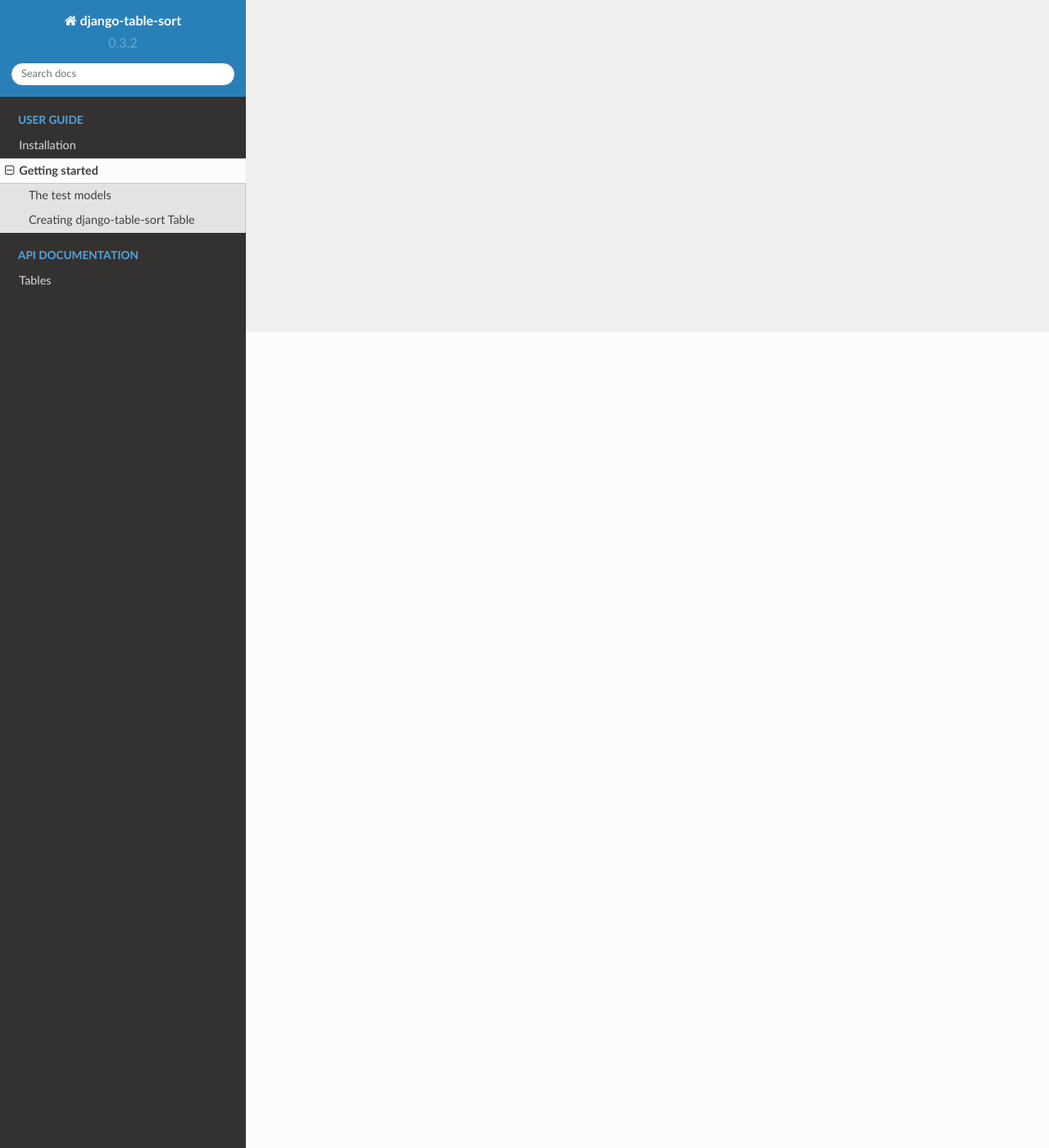
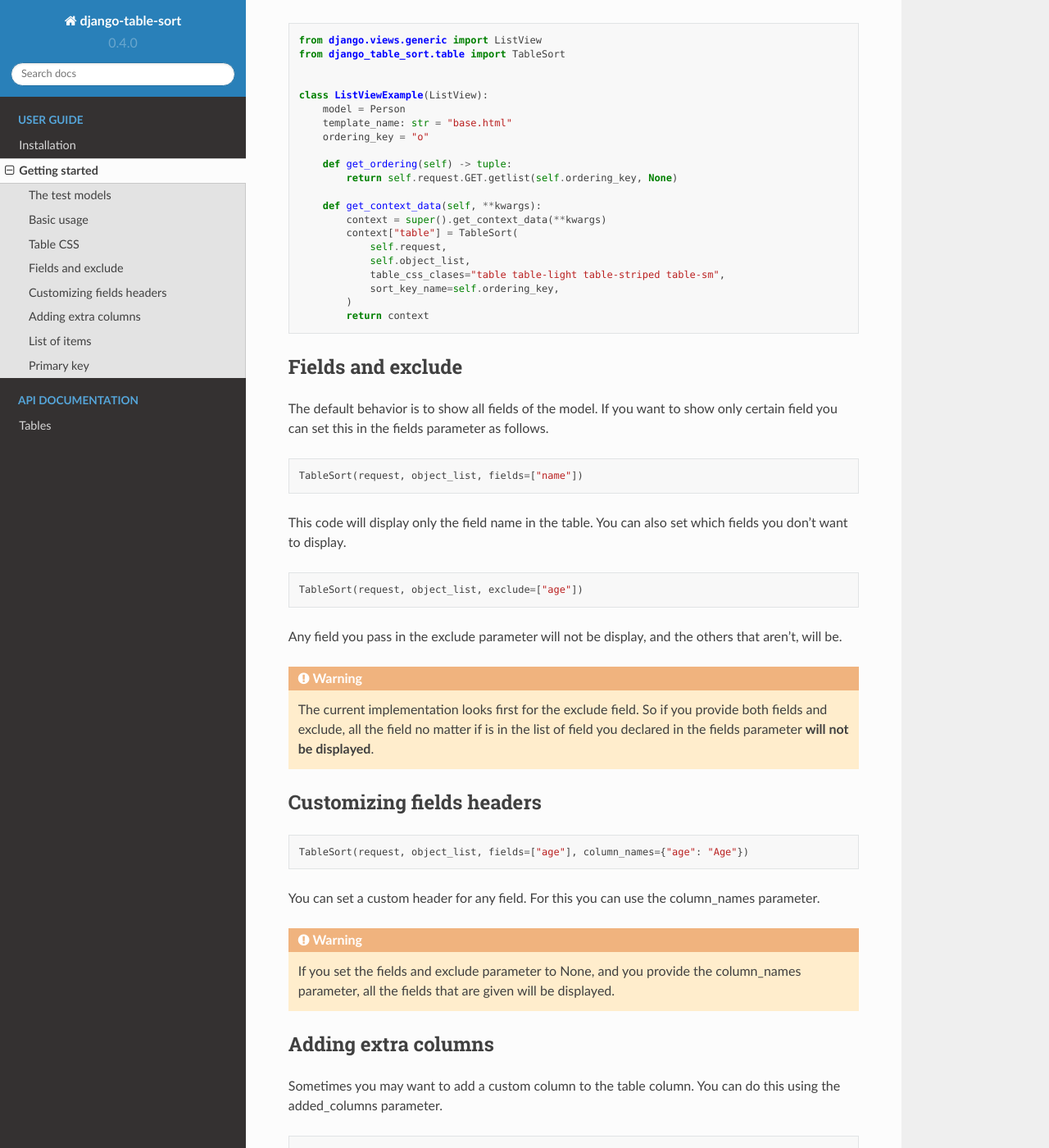
Before and after one commit to TheRealVizard/django-table-sort, a Sphinx documentation site: the page built from docs/usage.rst, in a window 1280 px wide and 1400 px high, scrolled down 995 px. Shown: the whole window at 82% size. Built offline with Sphinx 7.4.7 and the Read the Docs theme 2.0.0, drawn with Linux system fonts in a browser that asks for light colours; some of the changed text lies outside the part shown.

Commit message:
Adding field and exclude (#11)
* Added fields and exclude

* updated docstring

* Updated docs

* Updated lock file

* Added basic table test case

* Added fields and exclude test

* Fixing docs

```diff
--- a/docs/conf.py
+++ b/docs/conf.py
@@ -18,7 +18,7 @@
 author = "Eduardo Leyva"
 copyright = f"{datetime.now().year}, {author}"
 
-version = "0.3.2"
+version = "0.4.0"
 
 
 extensions = ["sphinx.ext.autodoc", "sphinx.ext.intersphinx"]
--- a/docs/usage.rst
+++ b/docs/usage.rst
@@ -3,7 +3,7 @@
 ===============
 
 The test models
-===============
+***************
 
 For example purposes, we'll use a simplified book app. Here is our models.
 
@@ -19,8 +19,8 @@
         def __str__(self):
             return self.name
 
-Creating django-table-sort Table
-================================
+Basic usage
+***********
 
 .. code-block:: python
 
@@ -34,4 +34,125 @@
         table = TableSort(request, Person.objects.all())
         return render(request, "template.html", context={"table": table})
 
-To see the different option you can provide please see the section :ref:`table-sort-class`.
+This is the basic usage of the table sort. You can use this to display Queryset and also list of items.
+
+.. note::
+    The default text for the header when displaying data from a Queryset is the verbose_name of the field. For list of any other object you must set the header text using the column_names parameter.
+
+Table CSS
+*********
+
+You can provide the css classes that the table should have as below.
+
+.. code-block:: python
+
+    from django.views.generic import ListView
+    from django_table_sort.table import TableSort
+
+
+    class ListViewExample(ListView):
+        model = Person
+        template_name: str = "base.html"
+        ordering_key = "o"
+
+        def get_ordering(self) -> tuple:
+            return self.request.GET.getlist(self.ordering_key, None)
+
+        def get_context_data(self, **kwargs):
+            context = super().get_context_data(**kwargs)
+            context["table"] = TableSort(
+                self.request,
+                self.object_list,
+                table_css_clases="table table-light table-striped table-sm",
+                sort_key_name=self.ordering_key,
+            )
+            return context
+
+Fields and exclude
+******************
+
+The default behavior is to show all fields of the model. If you want to show only certain field you can set this in the fields parameter as follows.
+
+.. code-block:: python
+
+    TableSort(request, object_list, fields=["name"])
+
+This code will display only the field name in the table. You can also set which fields you don't want to display.
+
+.. code-block:: python
+
+    TableSort(request, object_list, exclude=["age"])
+
+Any field you pass in the exclude parameter will not be display, and the others that aren't, will be.
+
+.. warning::
+    The current implementation looks first for the exclude field. So if you provide both fields and exclude, all the field no matter if is in the list of field you declared in the fields parameter **will not be displayed**.
+
+
+Customizing fields headers
+**************************
+
+.. code-block:: python
+
+    TableSort(request, object_list, fields=["age"], column_names={"age": "Age"})
+
+You can set a custom header for any field. For this you can use the column_names parameter.
+
+.. warning::
+    If you set the fields and exclude parameter to None, and you provide the column_names
+    parameter, all the fields that are given will be displayed.
+
+Adding extra columns
+********************
+
+Sometimes you may want to add a custom column to the table column. You can do this using the added_columns parameter.
+
+.. code-block:: python
+
+    def sum(instance):
+        return f"Sum {instance.age + 1}"
+
+
+    TableSort(
+        request,
+        object_list,
+        fields=["age"],
+        column_names={"age": "Age"},
+        added_columns=[(("added_column_1", "Sum"), sum)],
+    )
+
+The added_columns takes a list of tuples, following this pattern ((field_identifier, field_header), callable_function). The field_identifier is a str value to identify the field, the field_header to set the text of the header and the callable_function should be a function that takes one parameter and return a string value. The callable_function will be called for each row and the object that should be displayed is passed to as a parameter to the function.
+
+
+List of items
+*************
+
+For list of items you need to set the column_names. All the field in the dictionary will be displayed.
+
+.. code-block:: python
+
+    TableSort(
+        request,
+        [person_1, person_2],
+        fields=None,
+        column_names={"age": "Age"},
+    )
+
+.. note::
+    You can use the added_columns parameter to add other custom columns the same.
+
+Primary key
+***********
+
+Sometimes you may want to show the primary key of your model, the default behavior is not to display the primary key of a Queryset since most of the time it is not useful to you this to the user.
+
+.. code-block:: python
+
+    TableSort(
+        request,
+        object_list,
+        show_primary_key=True,
+    )
+
+
+To see the different options you can provide please see the section :ref:`table-sort-class`.
--- a/pyproject.toml
+++ b/pyproject.toml
@@ -1,6 +1,6 @@
 [tool.poetry]
 name = "django-table-sort"
-version = "0.3.2"
+version = "0.4.0"
 description = "Create tables with sorting links on the headers in Django templates."
 authors = ["TheRealVizard <vizard@divineslns.com>"]
 readme = "README.md"
```
Also changed, not shown: 7 other files.
